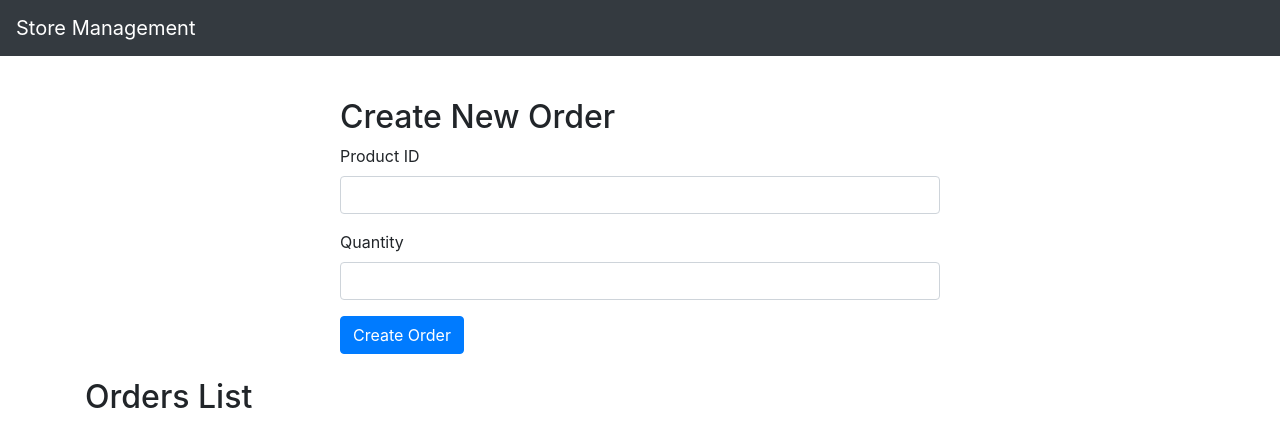
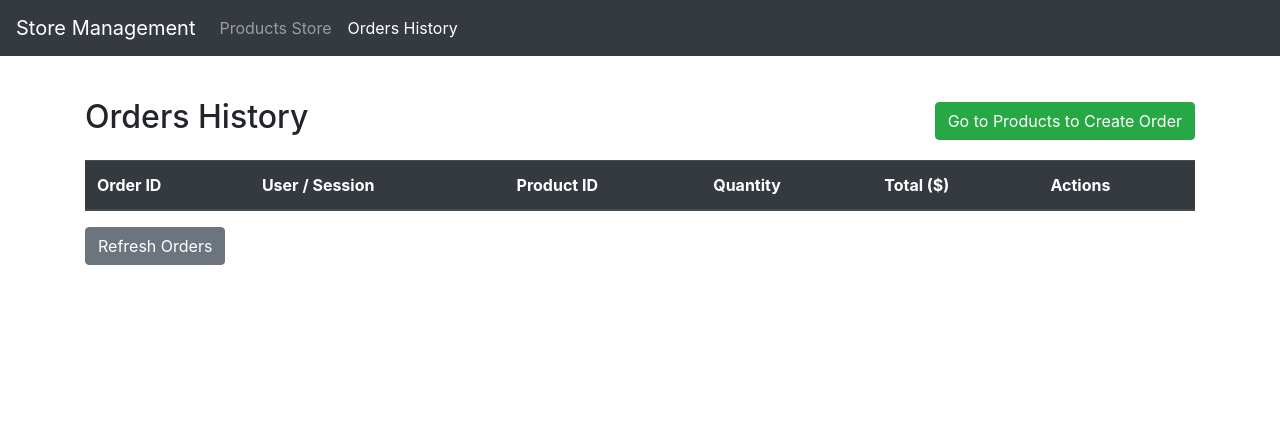
Before and after one commit to PostboxRetinal/nube, a Flask app: page /orders in a window 1280 px wide. Shown: the top 425 px of the page. Run offline with Flask 3, Linux system fonts and the light colour scheme; lists and menus that the app fills with data are empty; some libraries are stand-ins or nearby versions.

Commit message:
fix: solution to the problem of creating orders

```diff
--- a/webApp/docker-compose.yml
+++ b/webApp/docker-compose.yml
@@ -170,6 +170,7 @@ services:
     environment:
       - PORT_ORDERS=${PORT_ORDERS:-5004}
       - PORT_FRONTEND=${PORT_FRONTEND:-5001}
+      - PORT_CONSUL=${PORT_CONSUL:-8500}
     ports:
       - "${PORT_ORDERS:-5004}:5004"
     depends_on:
--- a/webApp/frontend/web/templates/orders.html
+++ b/webApp/frontend/web/templates/orders.html
@@ -3,39 +3,48 @@
 <head>
     <meta charset="UTF-8">
     <meta name="viewport" content="width=device-width, initial-scale=1.0">
-    <title>Orders Management</title>
+    <title>Orders History</title>
     <link rel="stylesheet" href="https://stackpath.bootstrapcdn.com/bootstrap/4.5.2/css/bootstrap.min.css">
     <style>
         body { padding-top: 50px; padding-bottom: 20px; }
         .navbar { margin-bottom: 20px; }
-        .form-container { max-width: 600px; margin: 0 auto; }
+        .action-header {
+            display: flex;
+            justify-content: space-between;
+            align-items: center;
+            margin-top: 2rem;
+            margin-bottom: 1rem;
+        }
     </style>
 </head>
 <body>
 
 <nav class="navbar navbar-expand-md navbar-dark bg-dark fixed-top">
     <a class="navbar-brand" href="/">Store Management</a>
+    <button class="navbar-toggler" type="button" data-toggle="collapse" data-target="#navbarCollapse" aria-controls="navbarCollapse" aria-expanded="false" aria-label="Toggle navigation">
+        <span class="navbar-toggler-icon"></span>
+    </button>
+    <div class="collapse navbar-collapse" id="navbarCollapse">
+        <ul class="navbar-nav mr-auto">
+            <li class="nav-item">
+                <a class="nav-link" href="/products">Products Store</a>
+            </li>
+            <li class="nav-item active">
+                <a class="nav-link" href="/orders">Orders History</a>
+            </li>
+        </ul>
+    </div>
 </nav>
 
 <div class="container mt-5">
-    <div class="form-container">
-        <h2>Create New Order</h2>
-        <form id="add-order-form">
-            <div class="form-group">
-                <label for="product_id">Product ID</label>
-                <input type="number" class="form-control" id="product_id" required>
-            </div>
-            <div class="form-group">
-                <label for="quantity">Quantity</label>
-                <input type="number" class="form-control" id="quantity" required>
-            </div>
-            <button type="button" class="btn btn-primary" onclick="createOrder()">Create Order</button>
-        </form>
+
+    <div class="action-header">
+        <h2>Orders History</h2>
+        <a href="/products" class="btn btn-success">Go to Products to Create Order</a>
     </div>
 
-    <h2 class="mt-4">Orders List</h2>
-    <table id="order-list" class="table table-striped">
-        <thead>
+    <table id="order-list" class="table table-striped table-hover">
+        <thead class="thead-dark">
             <tr>
                 <th>Order ID</th>
                 <th>User / Session</th>
```
Also changed, not shown: webApp/frontend/web/static/scriptProducts.js (+70 -1 lines), webApp/frontend/web/templates/products.html (+11 -3 lines), webApp/microOrders/orders/controllers/order_controller.py (+46 -16 lines).
